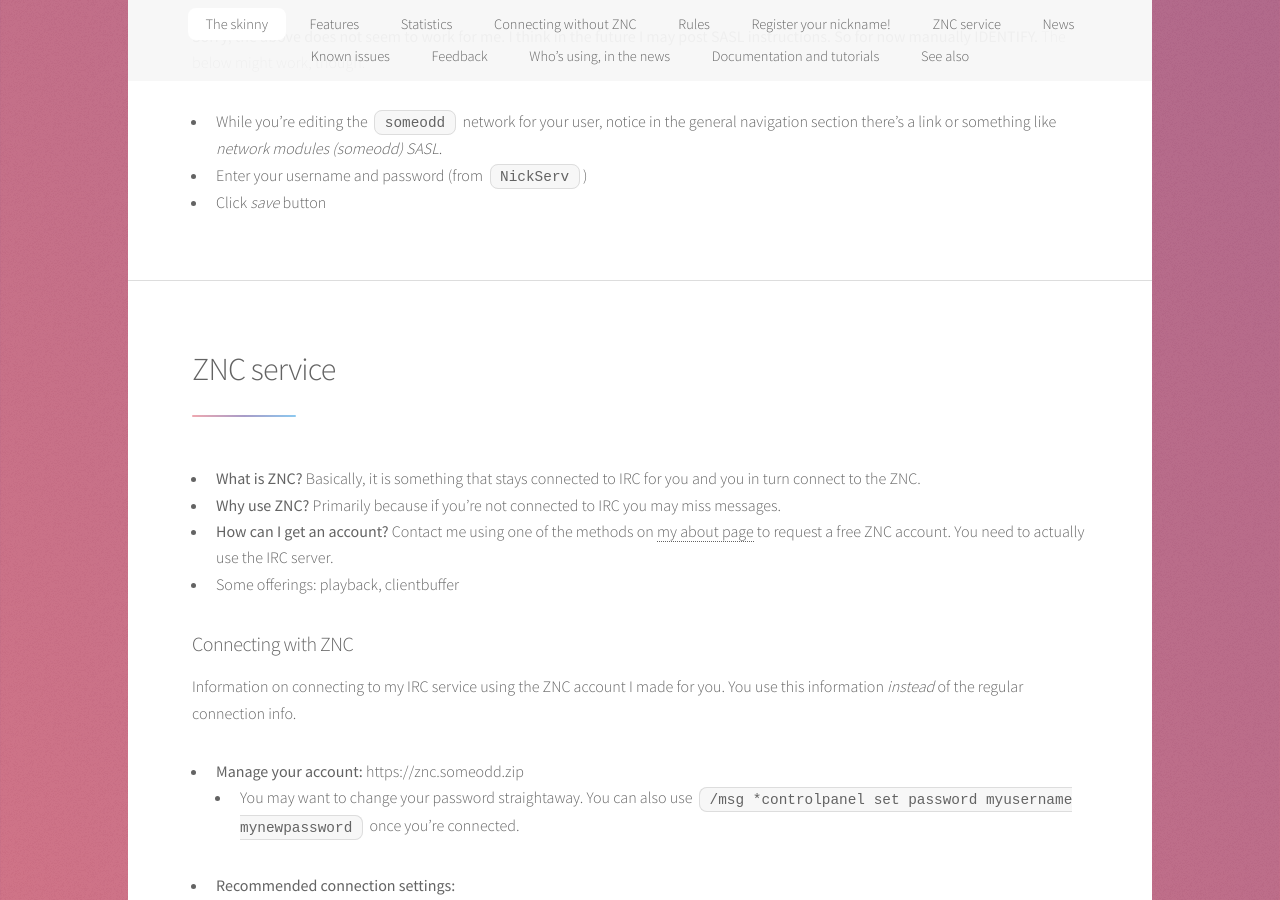
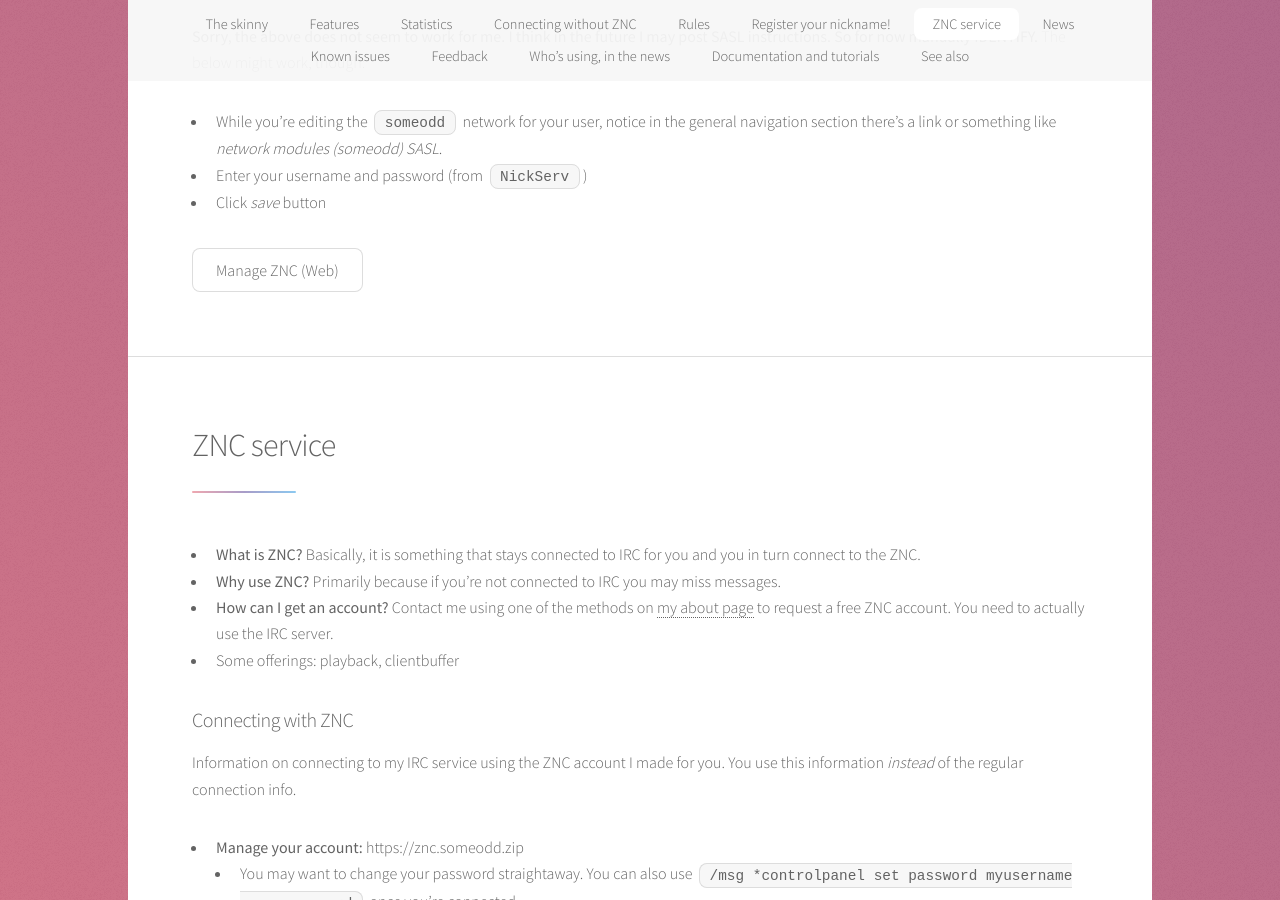
Before and after one commit to someodd/someodd.github.io, a Jekyll site: the page built from showcase/_posts/2024-04-01-irc-server.md, in a window 1280 px wide and 900 px high, scrolled down 7757 px. Built offline with Jekyll 4.4.1, drawn with Linux system fonts in a browser that asks for light colours.

Commit message:
add znc button

```diff
--- a/showcase/_posts/2024-04-01-irc-server.md
+++ b/showcase/_posts/2024-04-01-irc-server.md
@@ -182,6 +182,8 @@ I know it may be confusing considering you have a password for your ZNC, but you
 * Enter your username and password (from `NickServ`)
 * Click *save* button
 
+[Manage ZNC (Web)](https://znc.someodd.zip/){: .button}
+
 ## ZNC service
 
 * **What is ZNC?** Basically, it is something that stays connected to IRC for you and you in turn connect to the ZNC.
```
